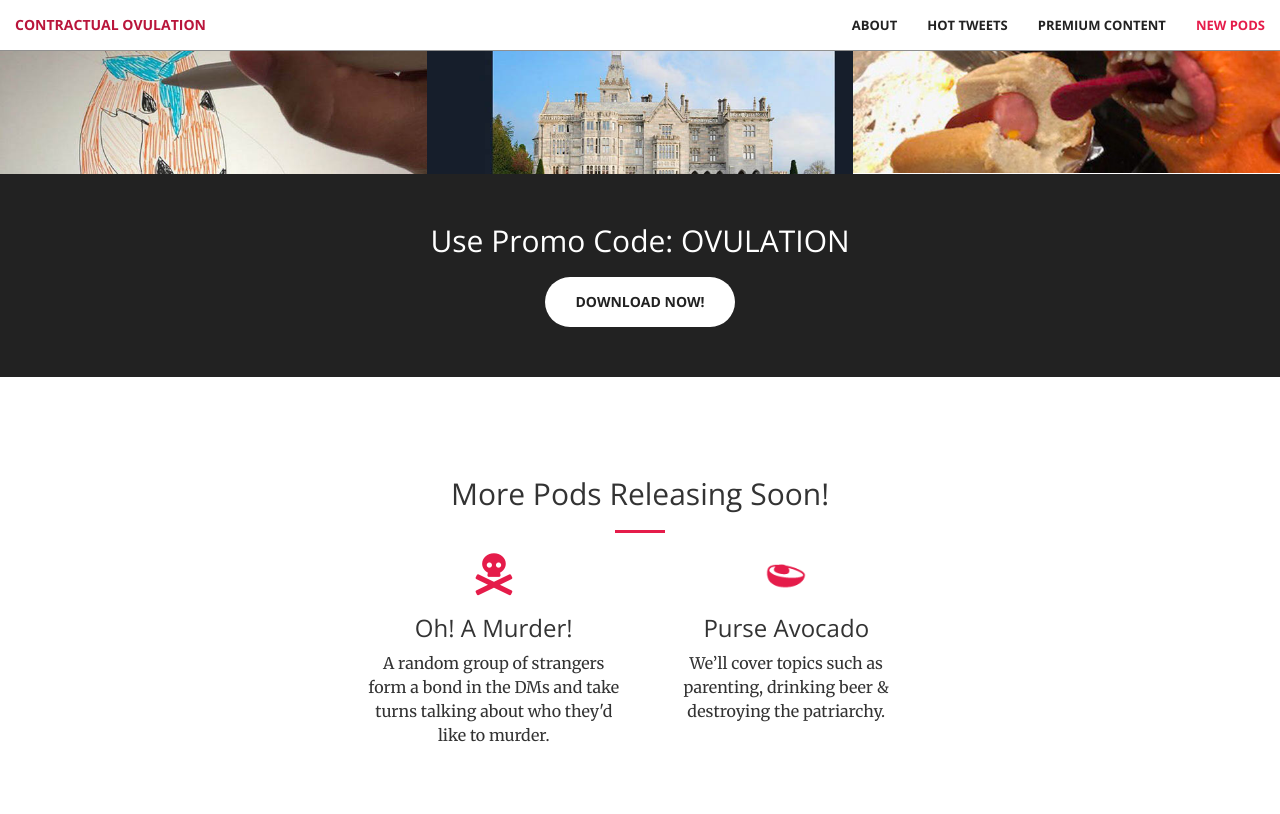
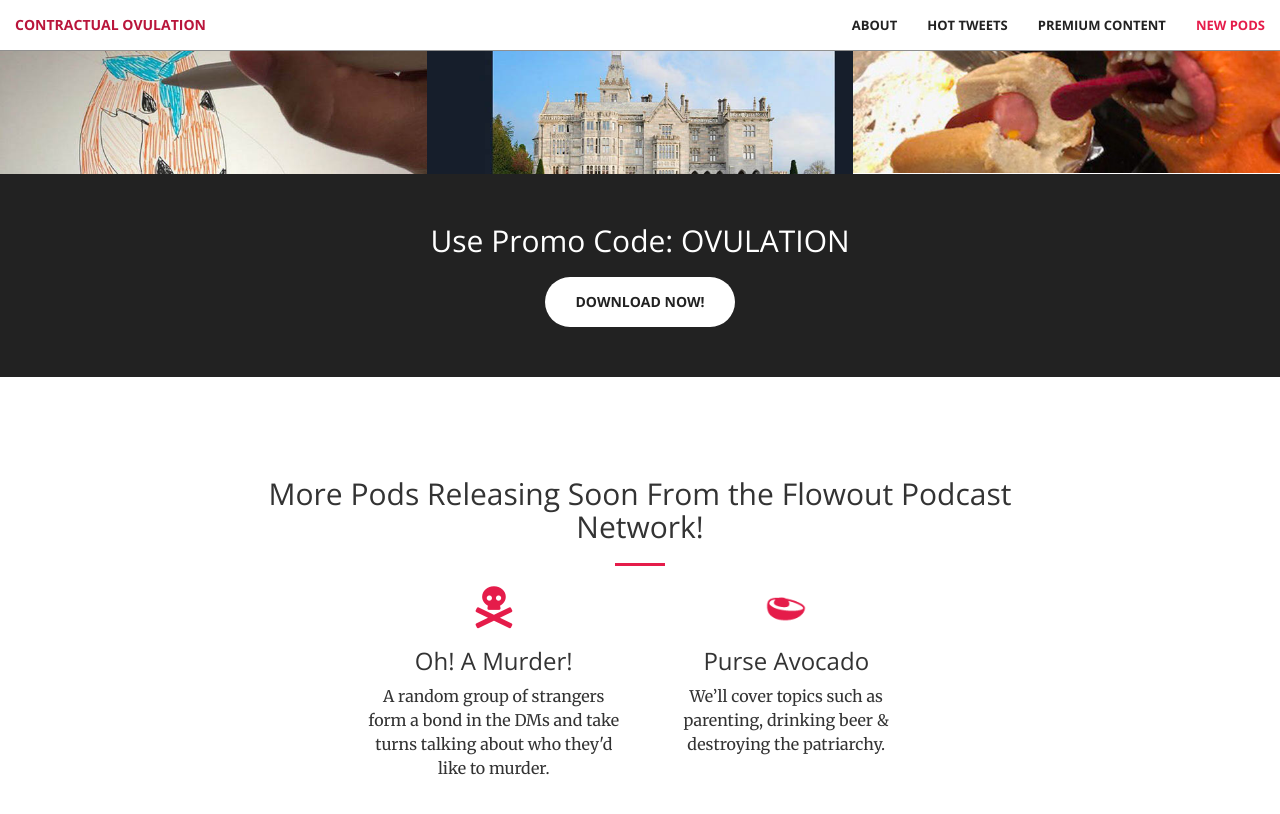
Before and after one commit to jason-ellis/contractualovulation.com, a Jekyll site: the page built from index.html, in a window 1280 px wide and 900 px high, scrolled down 3025 px. Shown: the top 814 px of the window. Built offline with Jekyll 4.4.1, drawn with Linux system fonts in a browser that asks for light colours; comment, search, counter and statistics services are not loaded.

Commit message:
Optimize images and add favicon

```diff
--- a/_includes/contact.html
+++ b/_includes/contact.html
@@ -2,7 +2,7 @@
     <div class="container">
         <div class="row">
             <div class="col-lg-8 col-lg-offset-2 text-center">
-                <h2 class="section-heading">More Pods Releasing Soon!</h2>
+                <h2 class="section-heading">More Pods Releasing Soon From the Flowout Podcast Network!</h2>
                 <hr class="primary">
             </div>
             <div class="col-md-3 col-md-offset-3 text-center">
@@ -17,6 +17,6 @@
                 <p>We’ll cover topics such as parenting, drinking beer & destroying the patriarchy.</p>
                 </a>
             </div>
-
+        </div>
     </div>
 </section>
--- a/_includes/head.html
+++ b/_includes/head.html
@@ -7,6 +7,8 @@
     <meta name="author" content="">
 
     <title>{{ site.title }}</title>
+
+    <link rel="shortcut icon" href="/assets/img/favicon.ico" type="image/x-icon" />
 
     <!-- Bootstrap Core CSS -->
     <link rel="stylesheet" href="/assets/css/bootstrap.min.css" type="text/css">
```
Also changed, not shown: assets/img/avocado.png, assets/img/favicon.ico (added), assets/img/header.png, assets/img/portfolio/bean.jpg, assets/img/portfolio/birthdays.jpg, assets/img/portfolio/dag.jpg, assets/img/portfolio/flintstone.jpg, assets/img/portfolio/nightmare.jpg, assets/img/portfolio/poor-people.jpg, assets/img/shann_me.jpg, assets/img/shann_me.png, assets/img/steampunkmuppet.jpg, assets/img/steampunkmuppet.png. Lines whose indentation alone changed are shown as unchanged.
